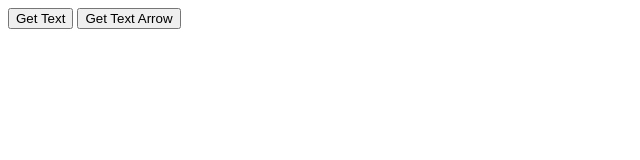
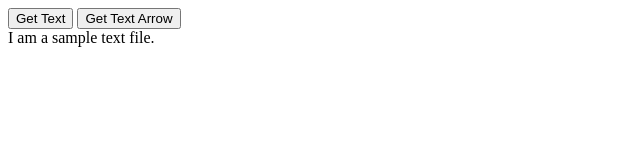
Before and after one commit to PortoPortoPorto/Fetch2, a plain HTML site: page index.html in a window 1280 px wide. Both pictures are taken after a click on the button "Get Text Arrow". Shown: the whole page, without its empty margins (0-640 px from the left). Drawn offline with Linux system fonts and the light colour scheme.

Commit message:
inner HTML

```diff
--- a/index.html
+++ b/index.html
@@ -9,12 +9,13 @@
 <body>
 	<button id= "get-text">Get Text </button>
 	<button id= "get-text-arrow">Get Text Arrow</button>
+	<div id = "output"></div>
 
 
 	<script>
 		document.querySelector('#get-text').addEventListener('click', getText);
 		document.querySelector('#get-text-arrow').addEventListener('click', getTextArrow);
-
+// Old school style
 		function getText() {
 			fetch('sample.txt')
 			.then(function(response) {
@@ -24,11 +25,13 @@
 				console.log(data);
 			});
 		}
-
+// arrow function style
 		function getTextArrow() {
 			fetch('sample.txt')
 			.then((response) => response.text())
-			.then((data) => console.log(data))
+			.then((data) => {
+				document.querySelector('#output').innerHTML = data;
+			})
 		}
 
 	</script>
```
Also changed, not shown: sample.txt.
